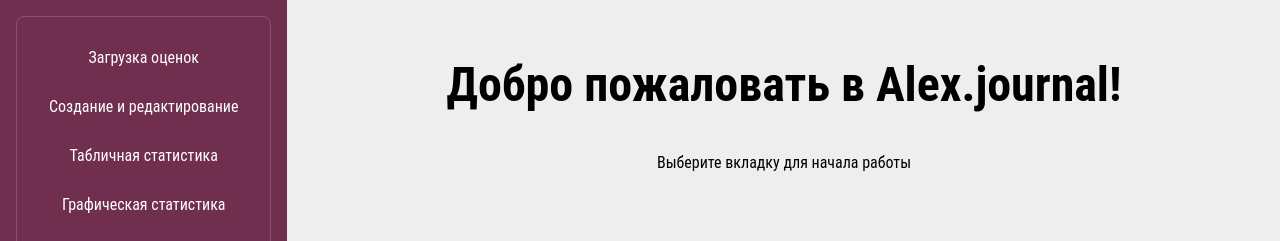
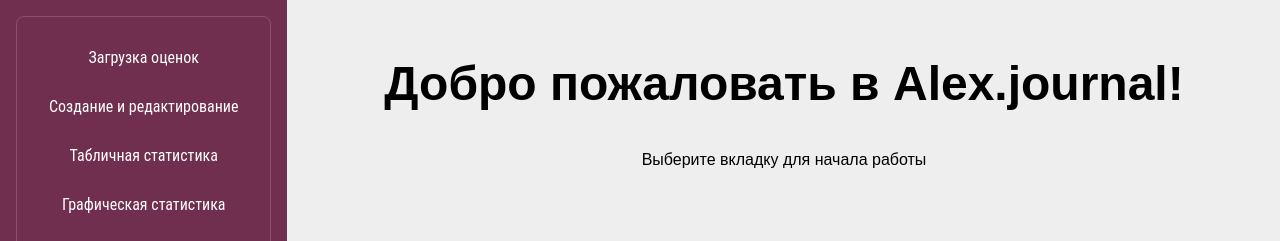
Before and after one commit to lpqempty/lpqempty.github.io, a plain HTML site: page dnevnik/index.html in a window 1280 px wide. Shown: the top 241 px of the page. Drawn offline with nearby package versions, Linux system fonts and the light colour scheme.

Commit message:
Update global.css

```diff
--- a/dnevnik/css/global.css
+++ b/dnevnik/css/global.css
@@ -29,7 +29,7 @@
 }
 
 body {
-  font-family: "Roboto Condensed", serif;
+  font-family: "Arial";
   margin: 0;
   padding: 0;
   position: relative;
```
